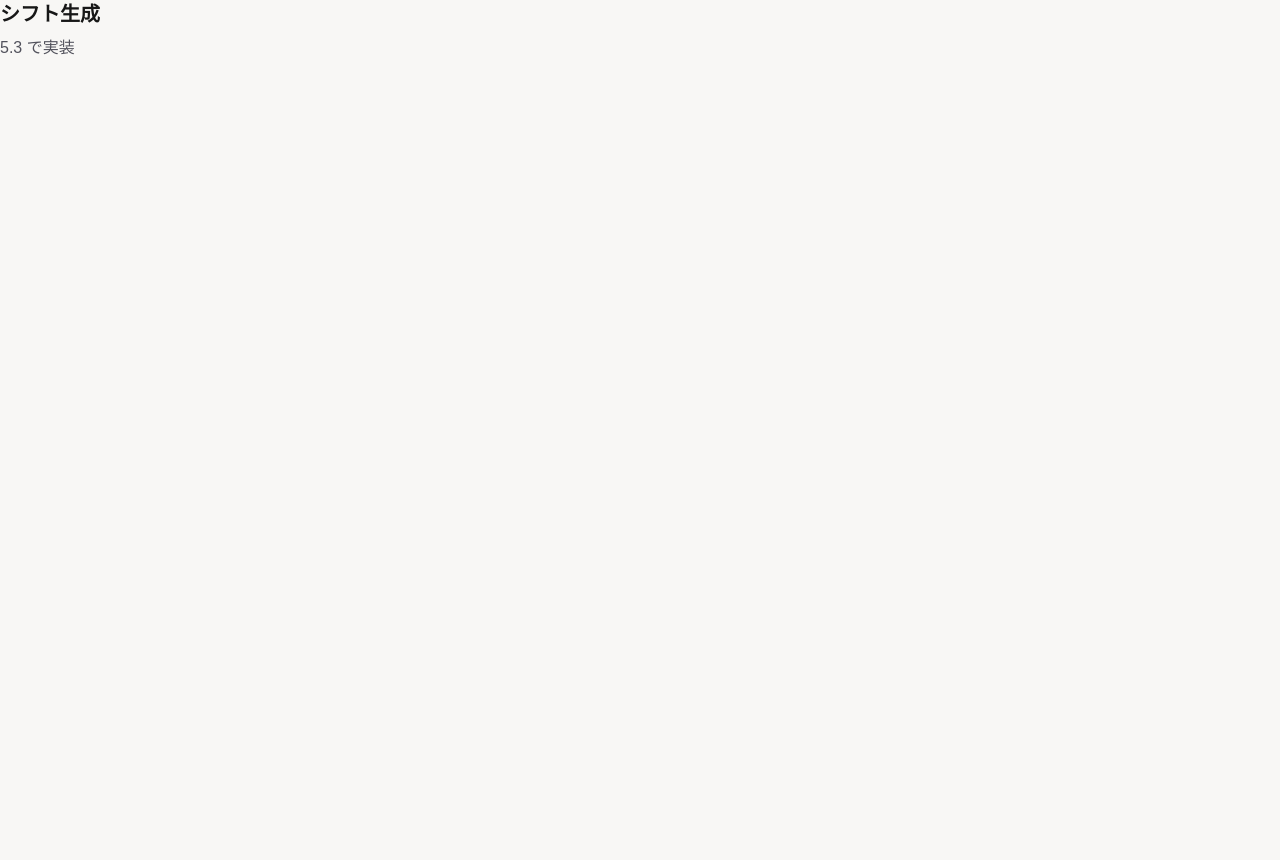
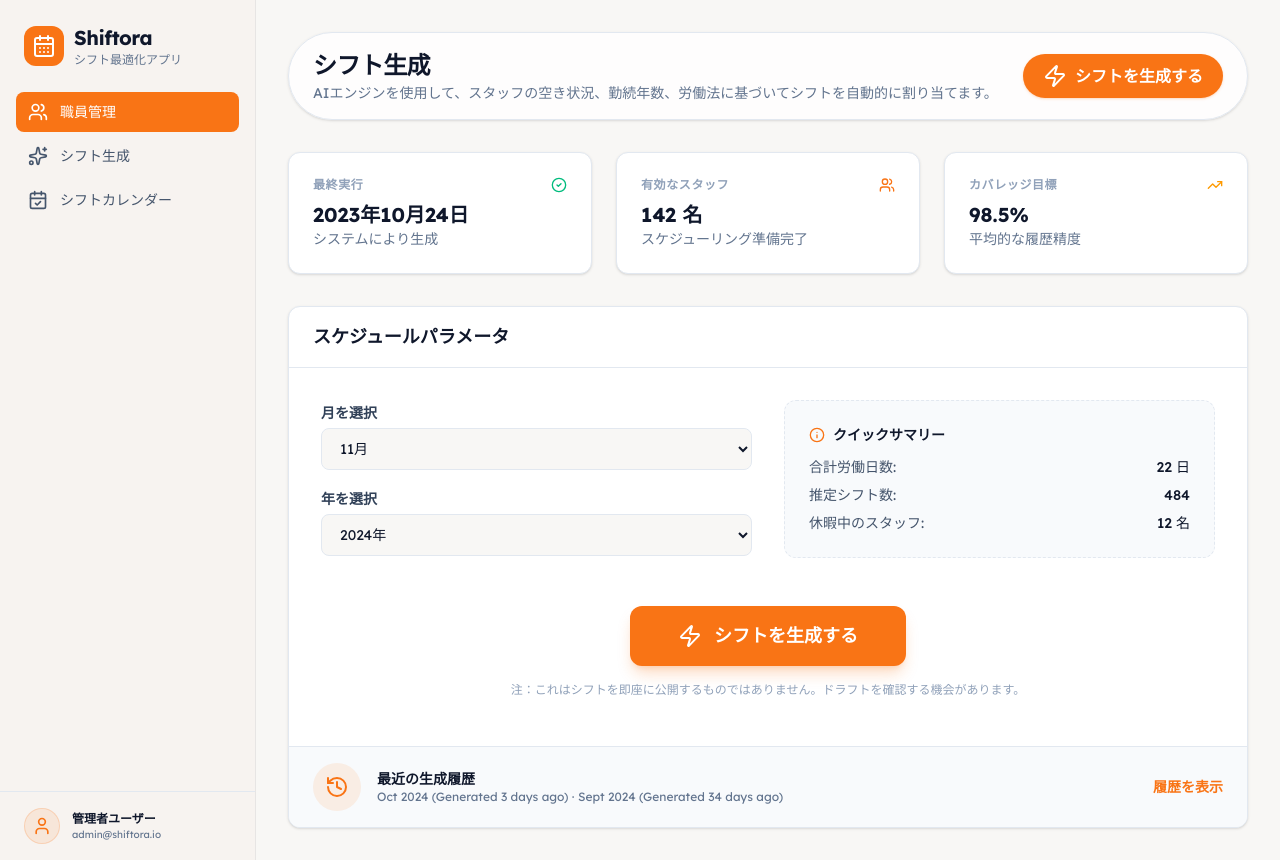
Before and after one commit to Kamon-Tahara-504/Shiftora, a Next.js app in the folder frontend/: page /shift/generate in a window 1280 px wide. Before the commit the page ends 800 px from the top, so only its background shows below. Built offline with nearby package versions, Linux system fonts and the light colour scheme.

Commit message:
add: org_admin 向けシフト生成画面の UI を追加

```diff
--- a/frontend/src/app/(org)/shift/generate/page.tsx
+++ b/frontend/src/app/(org)/shift/generate/page.tsx
@@ -1,8 +1,5 @@
-export default function ShiftGeneratePage() {
-  return (
-    <div>
-      <h1 className="text-xl font-semibold">シフト生成</h1>
-      <p className="mt-2 text-zinc-600">5.3 で実装</p>
-    </div>
-  );
+import ShiftGeneratePage from "@/app/pages/org/ShiftGeneratePage";
+
+export default function ShiftGenerateRoute() {
+  return <ShiftGeneratePage />;
 }
--- /dev/null
+++ b/frontend/src/app/pages/org/ShiftGeneratePage.tsx
@@ -0,0 +1,170 @@
+"use client";
+
+import { OrgSidebar } from "@/components/org/OrgSidebar";
+import { OrgPageHeader } from "@/components/org/OrgPageHeader";
+import { CheckCircle2, History, Info, TrendingUp, Users, Zap } from "lucide-react";
+
+export default function ShiftGeneratePage() {
+  return (
+    <div className="bg-background-light font-display text-slate-900 antialiased min-h-screen flex">
+      <OrgSidebar />
+
+      <main className="flex-1 overflow-y-auto bg-background-light p-8">
+        <div className="max-w-6xl mx-auto w-full">
+          <OrgPageHeader
+            title="シフト生成"
+            description="AIエンジンを使用して、スタッフの空き状況、勤続年数、労働法に基づいてシフトを自動的に割り当てます。"
+            actions={
+              <button
+                type="button"
+                className="inline-flex items-center justify-center gap-2 px-5 py-2.5 bg-primary text-white text-sm md:text-base font-bold rounded-full hover:bg-primary/90 transition-all shadow-sm shadow-primary/20"
+              >
+                <Zap className="size-5 md:size-6" />
+                <span>シフトを生成する</span>
+              </button>
+            }
+          />
+
+          <section className="grid grid-cols-1 md:grid-cols-3 gap-6 mb-8">
+            <div className="bg-white rounded-xl border border-slate-200 shadow-sm p-6">
+              <div className="flex items-center justify-between mb-2">
+                <span className="text-xs font-semibold text-slate-400 uppercase tracking-wider">
+                  最終実行
+                </span>
+                <CheckCircle2 className="size-4 text-emerald-500" />
+              </div>
+              <p className="text-xl font-bold">2023年10月24日</p>
+              <p className="text-sm text-slate-500">システムにより生成</p>
+            </div>
+
+            <div className="bg-white rounded-xl border border-slate-200 shadow-sm p-6">
+              <div className="flex items-center justify-between mb-2">
+                <span className="text-xs font-semibold text-slate-400 uppercase tracking-wider">
+                  有効なスタッフ
+                </span>
+                <Users className="size-4 text-primary" />
+              </div>
+              <p className="text-xl font-bold">142 名</p>
+              <p className="text-sm text-slate-500">スケジューリング準備完了</p>
+            </div>
+
+            <div className="bg-white rounded-xl border border-slate-200 shadow-sm p-6">
+              <div className="flex items-center justify-between mb-2">
+                <span className="text-xs font-semibold text-slate-400 uppercase tracking-wider">
+                  カバレッジ目標
+                </span>
+                <TrendingUp className="size-4 text-amber-500" />
+              </div>
+              <p className="text-xl font-bold">98.5%</p>
+              <p className="text-sm text-slate-500">平均的な履歴精度</p>
+            </div>
+          </section>
+
+          <section className="bg-white rounded-xl border border-slate-200 shadow-sm overflow-hidden">
+            <div className="px-6 py-4 border-b border-slate-200">
+              <h3 className="text-lg font-bold">スケジュールパラメータ</h3>
+            </div>
+
+            <div className="p-8">
+              <div className="grid grid-cols-1 md:grid-cols-2 gap-8 mb-8">
+                <div className="space-y-4">
+                  <label className="block">
+                    <span className="text-sm font-semibold text-slate-700">
+                      月を選択
+                    </span>
+                    <select
+                      className="mt-1 block w-full rounded-lg border border-slate-200 bg-background-light px-3.5 py-2.5 text-sm text-slate-900 focus:border-primary focus:outline-none focus:ring-2 focus:ring-primary/20"
+                      defaultValue="2024-11"
+                    >
+                      <optgroup label="月">
+                        <option value="2024-4">4月</option>
+                        <option value="2024-5">5月</option>
+                        <option value="2024-6">6月</option>
+                        <option value="2024-7">7月</option>
+                        <option value="2024-8">8月</option>
+                        <option value="2024-9">9月</option>
+                        <option value="2024-10">10月</option>
+                        <option value="2024-11">11月</option>
+                        <option value="2024-12">12月</option>
+                      </optgroup>
+                    </select>
+                  </label>
+
+                  <label className="block">
+                    <span className="text-sm font-semibold text-slate-700">
+                      年を選択
+                    </span>
+                    <select
+                      className="mt-1 block w-full rounded-lg border border-slate-200 bg-background-light px-3.5 py-2.5 text-sm text-slate-900 focus:border-primary focus:outline-none focus:ring-2 focus:ring-primary/20"
+                      defaultValue="2024"
+                    >
+                      <option value="2023">2023年</option>
+                      <option value="2024">2024年</option>
+                      <option value="2025">2025年</option>
+                    </select>
+                  </label>
+                </div>
+
+                <div className="bg-slate-50 p-6 rounded-xl border border-dashed border-slate-200 flex flex-col justify-center">
+                  <h4 className="font-bold text-sm mb-3 flex items-center gap-2">
+                    <Info className="size-4 text-primary" />
+                    クイックサマリー
+                  </h4>
+                  <ul className="space-y-2 text-sm text-slate-600">
+                    <li className="flex justify-between">
+                      <span>合計労働日数:</span>
+                      <span className="font-medium text-slate-900">22 日</span>
+                    </li>
+                    <li className="flex justify-between">
+                      <span>推定シフト数:</span>
+                      <span className="font-medium text-slate-900">484</span>
+                    </li>
+                    <li className="flex justify-between">
+                      <span>休暇中のスタッフ:</span>
+                      <span className="font-medium text-slate-900">12 名</span>
+                    </li>
+                  </ul>
+                </div>
+              </div>
+
+              <div className="flex flex-col items-center gap-4 py-4">
+                <button
+                  type="button"
+                  className="w-full md:w-auto px-12 py-4 bg-primary text-white font-bold rounded-xl shadow-lg shadow-primary/25 hover:bg-primary/90 transition-all active:scale-95 flex items-center justify-center gap-3 text-lg"
+                >
+                  <Zap className="size-6" />
+                  <span>シフトを生成する</span>
+                </button>
+                <p className="text-xs text-slate-400 text-center">
+                  注：これはシフトを即座に公開するものではありません。ドラフトを確認する機会があります。
+                </p>
+              </div>
+            </div>
+
+            <div className="bg-slate-50 px-6 py-4 border-t border-slate-200">
+              <div className="flex items-center gap-4">
+                <div className="size-12 rounded-full bg-primary/10 flex items-center justify-center text-primary">
+                  <History className="size-6" />
+                </div>
+                <div className="min-w-0">
+                  <h4 className="text-sm font-bold">最近の生成履歴</h4>
+                  <p className="text-xs text-slate-500 truncate">
+                    Oct 2024 (Generated 3 days ago) · Sept 2024 (Generated 34
+                    days ago)
+                  </p>
+                </div>
+                <button
+                  type="button"
+                  className="ml-auto text-primary text-sm font-semibold hover:underline"
+                >
+                  履歴を表示
+                </button>
+              </div>
+            </div>
+          </section>
+
+        </div>
+      </main>
+    </div>
+  );
+}
```
